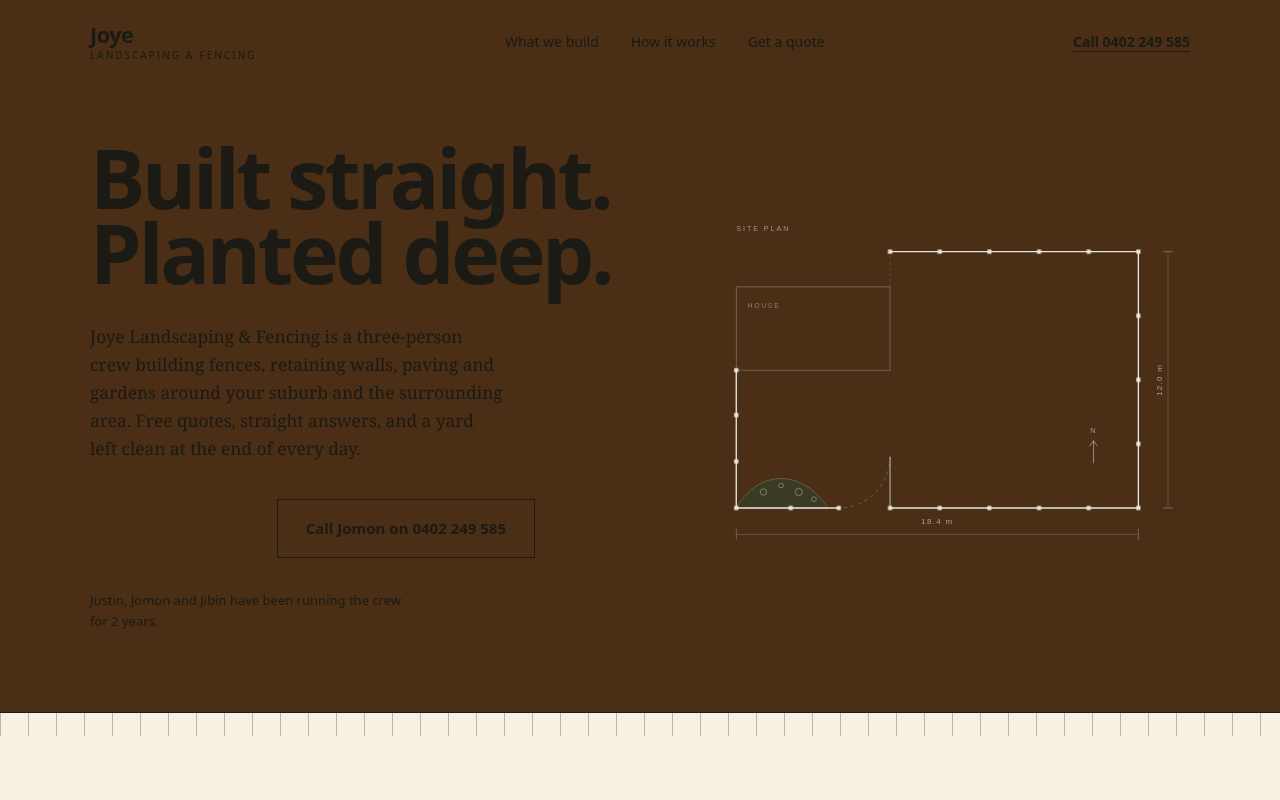
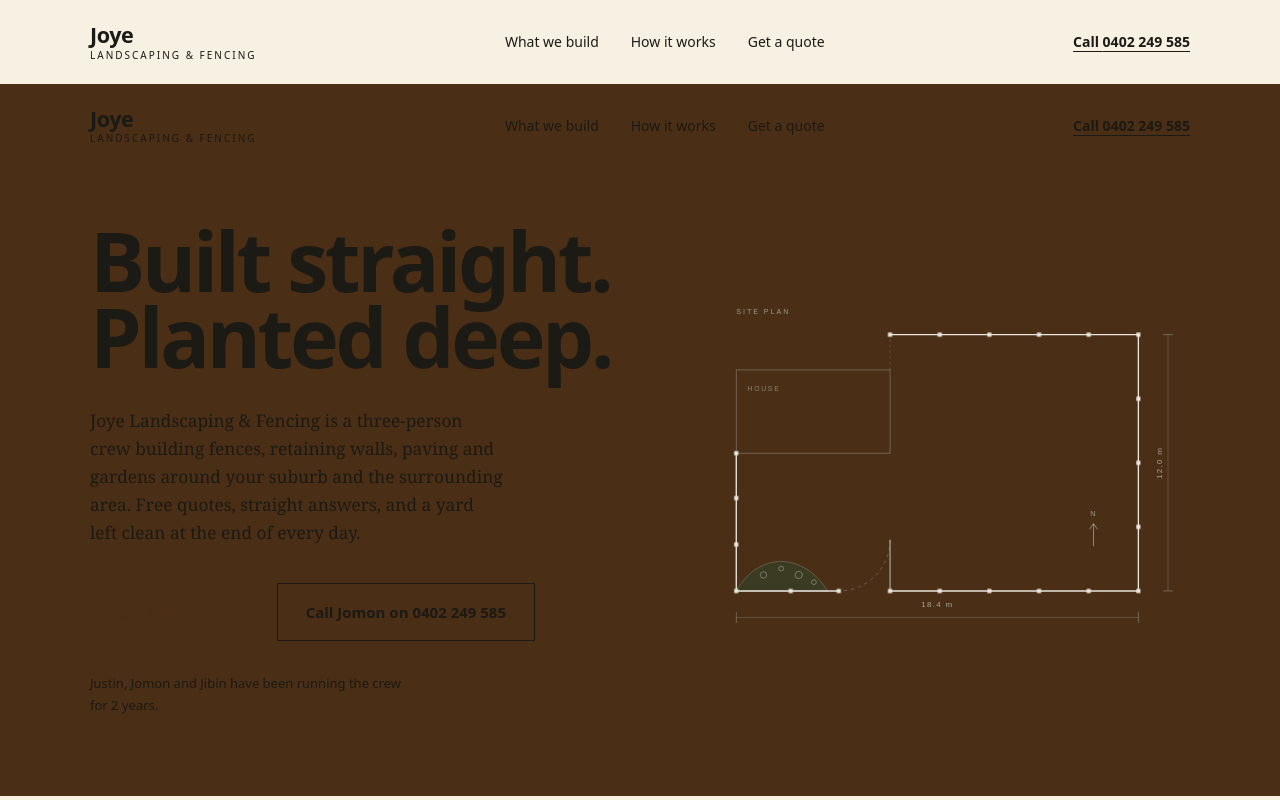
Before and after one commit to lintochittilappilly-dotcom/joyelandscaping.easrb.com, a React (Vite) app: page / in a window 1280 px wide. Shown: the top 800 px of the page. Built offline with nearby package versions, Linux system fonts and the light colour scheme.

Commit message:
Update App.tsx

```diff
--- a/src/App.tsx
+++ b/src/App.tsx
@@ -1,3 +1,4 @@
+import Header from "./components/Header";
 import Hero from "./components/Hero";
 import Services from "./components/Services";
 import Crew from "./components/Crew";
@@ -8,16 +9,9 @@ import Footer from "./components/Footer";
 export default function App() {
   return (
     <>
+      <Header />
       <main>
         <Hero />
-        <div
-          aria-hidden="true"
-          className="h-6 border-t border-galv/80"
-          style={{
-            backgroundImage:
-              "repeating-linear-gradient(90deg, rgba(92,87,78,0.4) 0 1px, transparent 1px 28px)",
-          }}
-        />
         <Services />
         <Crew />
         <Process />
```
